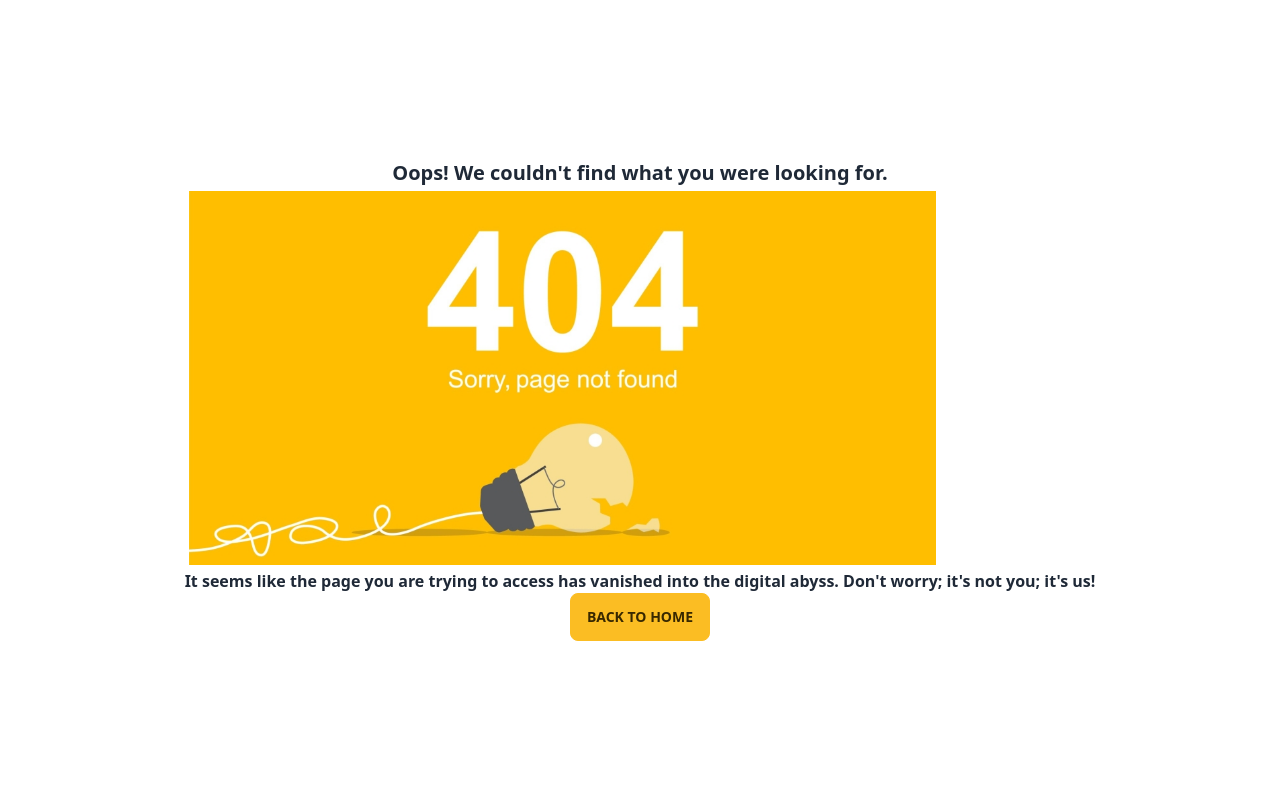
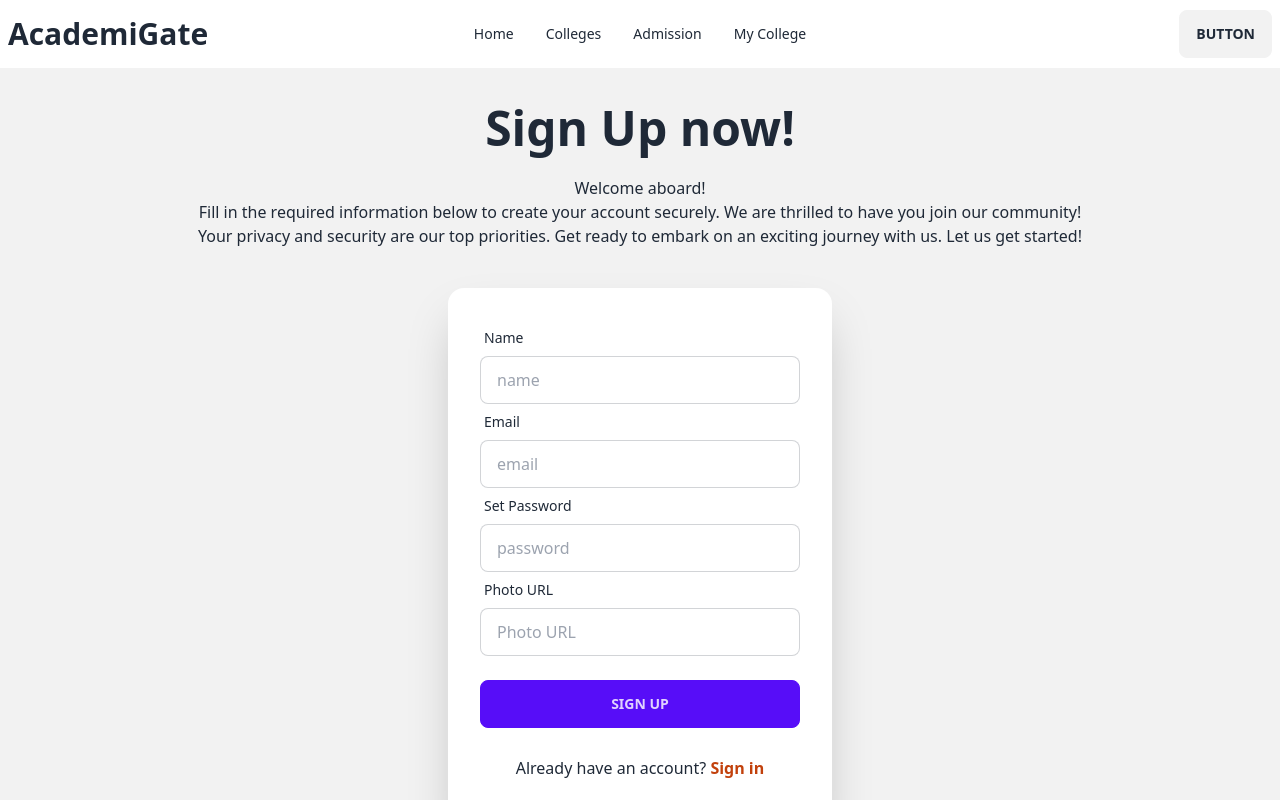
Before and after one commit to Raqibur-Rahman/AcademiGate-Client-Side, a React (Vite) app: page /signup in a window 1280 px wide. Shown: the top 800 px of the page. Built offline with nearby package versions, Linux system fonts and the light colour scheme; no server answers.

Commit message:
sign in and sign up system created with firebase config and so on

```diff
--- a/package.json
+++ b/package.json
@@ -12,6 +12,7 @@
   "dependencies": {
     "@fortawesome/free-solid-svg-icons": "^6.4.0",
     "@fortawesome/react-fontawesome": "^0.2.0",
+    "firebase": "^10.1.0",
     "localforage": "^1.10.0",
     "match-sorter": "^6.3.1",
     "react": "^18.2.0",
--- a/src/firebase/firebase.config.js
+++ b/src/firebase/firebase.config.js
@@ -1,7 +1,7 @@
+
 // Import the functions you need from the SDKs you need
 import { initializeApp } from "firebase/app";
-// TODO: Add SDKs for Firebase products that you want to use
-// https://firebase.google.com/docs/web/setup#available-libraries
+
 
 // Your web app's Firebase configuration
 const firebaseConfig = {
--- a/src/main.jsx
+++ b/src/main.jsx
@@ -6,9 +6,12 @@ import {
   RouterProvider,
 } from "react-router-dom";
 import { router } from './Routes/Routes';
+import AuthProvider from './providers/AuthProvider';
 
 ReactDOM.createRoot(document.getElementById('root')).render(
   <React.StrictMode>
-     <RouterProvider router={router} />
+    <AuthProvider>
+      <RouterProvider router={router} />
+    </AuthProvider>
   </React.StrictMode>,
 )
--- a/src/pages/Login/Login.jsx
+++ b/src/pages/Login/Login.jsx
@@ -1,8 +1,35 @@
-import { faEye, faEyeSlash } from "@fortawesome/free-solid-svg-icons";
-import { FontAwesomeIcon } from "@fortawesome/react-fontawesome";
-import { Link } from "react-router-dom";
+import { useContext, useState } from "react";
+import { Link, useLocation, useNavigate } from "react-router-dom";
+import { AuthContext } from "../../providers/AuthProvider";
+import { GoogleAuthProvider, getAuth, signInWithPopup } from "firebase/auth";
+import app from "../../firebase/firebase.config";
 
 const Login = () => {
+
+    // const [user, setUser] = useState(null);
+    // const {user} = useContext(AuthContext);
+
+    const auth = getAuth(app);
+    const provider = new GoogleAuthProvider();
+
+    const handleGoogleSignIn = () => {
+        signInWithPopup(auth, provider)
+            .then(result => {
+                const user = result.user;
+                console.log(user);
+                navigate(from, { replace: true });
+            })
+            .catch(error => {
+                console.log('error :', error.message)
+            })
+    }
+
+    const { signIn } = useContext(AuthContext);
+    const [error, setError] = useState("");
+
+    const navigate = useNavigate();
+    const location = useLocation();
+    const from = location.state?.from?.pathname || "/";
 
     const handleLogin = (event) => {
         event.preventDefault();
@@ -10,22 +37,22 @@ const Login = () => {
         const email = form.email.value;
         const password = form.password.value;
 
-        // signIn(email, password)
-        //     .then((result) => {
-        //         const LoggedInUser = result.user;
-        //         console.log(LoggedInUser);
-        //         navigate(from, { replace: true });
-        //     })
-        //     .catch((error) => {
-        //         console.log(error);
-        //         setError(error.message);
-        //     });
+        signIn(email, password)
+            .then((result) => {
+                const LoggedInUser = result.user;
+                console.log(LoggedInUser);
+                // setUser(LoggedInUser);
+                navigate(from, { replace: true });
+            })
+            .catch((error) => {
+                console.log(error);
+                setError(error.message);
+            });
     };
 
 
-    const showPassword = false;
+
     return (
-        <div>
         <div>
             <div className="hero min-h-screen bg-base-200">
                 <div className="hero-content flex-col ">
@@ -41,7 +68,7 @@ const Login = () => {
                     </div>
                     <div className="card flex-shrink-0 w-full max-w-sm shadow-2xl bg-base-100">
                         <div className="card-body">
-                                <form>
+                            <form onSubmit={handleLogin}>
                                 <div className="form-control">
                                     <label className="label">
                                         <span className="label-text">Email</span>
@@ -57,31 +84,20 @@ const Login = () => {
                                     <label className="label">
                                         <span className="label-text">Password</span>
                                     </label>
-                                        <div className="relative">
                                     <input
-                                                type={showPassword ? "text" : "password"}
+                                        type="password"
                                         name="password"
                                         placeholder="password"
-                                                className="input input-bordered pr-12"
+                                        className="input input-bordered"
                                     />
-                                            <button
-                                                type="button"
-                                                // onClick={handleTogglePassword}
-                                                className="absolute inset-y-0 right-0 flex items-center pr-3"
+                                    <label className="label">
+                                        <a
+                                            href="#"
+                                            className="label-text-alt link link-hover"
                                         >
-                                                {showPassword ? (
-                                                    <FontAwesomeIcon
-                                                        icon={faEyeSlash}
-                                                        className="text-gray-500"
-                                                    />
-                                                ) : (
-                                                    <FontAwesomeIcon
-                                                        icon={faEye}
-                                                        className="text-gray-500"
-                                                    />
-                                                )}
-                                            </button>
-                                        </div>
+                                            Forgot password?
+                                        </a>
+                                    </label>
                                 </div>
                                 <div className="form-control mt-6">
                                     <input
@@ -91,32 +107,25 @@ const Login = () => {
                                     />
                                 </div>
                             </form>
-                                <button
-                                    // onClick={handleGoogleSignIn}
-                                    className="btn btn-block"
-                                >
-                                    Sign in with Google
-                                </button>
+                            <button onClick={handleGoogleSignIn} className="btn btn-block">Sign in with Google</button>
                             <p className="my-5 text-center">
-                                    New to IntellectoToys?
+                                New to AcademiGate?
                                 <Link className="text-orange-700 font-bold" to="/signup">
                                     {" "}
                                     Sign Up
                                 </Link>
                             </p>
-                                {/* {error && (
+                            {error && (
                                 <p className="text-red-950 bg-orange-300 font-bold text-xl p-1 rounded">
                                     Error Message:{" "}
                                     <span className="text-red-700 font-bold">{error}</span>
                                 </p>
-                                )} */}
+                            )}
                         </div>
                     </div>
                 </div>
             </div>
         </div>
-
-        </div>
     );
 };
 
--- /dev/null
+++ b/src/pages/SignUp/SignUp.jsx
@@ -0,0 +1,113 @@
+
+import { useContext, useState } from "react";
+import { Link, useLocation, useNavigate } from "react-router-dom";
+import { AuthContext } from "../../providers/AuthProvider";
+
+const SignUp = () => {
+
+    const navigate = useNavigate();
+    const location = useLocation();
+    const from = location.state?.from?.pathname || "/";
+
+    const [error, setError] = useState('');
+    const [success, setSuccess] = useState('');
+
+    const { createUser } = useContext(AuthContext);
+
+    const handleSignUp = (event) => {
+        event.preventDefault();
+        const form = event.target;
+        const name = form.name.value;
+        const email = form.email.value;
+        const password = form.password.value;
+        const image = form.image.PhotoURL;
+        console.log(name, email, password,image);
+
+        createUser(email, password,image)
+            .then(result => {
+                const user = result.user;
+                console.log(user);
+                setSuccess("User has been created ")
+                navigate(from, { replace: true });
+                navigate('/login');
+            })
+            .catch(error => {
+                console.log(error);
+                setError(error.message);
+
+            })
+    }
+
+    return (
+        <div>
+            <div>
+                <div className="hero min-h-screen bg-base-200">
+                    <div className="hero-content flex-col ">
+                        <div className="text-center ">
+                            <h1 className="text-5xl font-bold">Sign Up now!</h1>
+                            <p className="py-6">Welcome aboard!<br /> Fill in the required information below to create your account securely. We are thrilled to have you join our community! <br /> Your privacy and security are our top priorities. Get ready to embark on an exciting journey with us. Let us get started!</p>
+                        </div>
+                        <div className="card flex-shrink-0 w-full max-w-sm shadow-2xl bg-base-100">
+                            <div className="card-body">
+                                <form onSubmit={handleSignUp}>
+
+
+                                    <div className="form-control">
+                                        <label className="label">
+                                            <span className="label-text">Name</span>
+                                        </label>
+                                        <input type="text" name="name" placeholder="name" className="input input-bordered" />
+                                    </div>
+
+                                    <div className="form-control">
+                                        <label className="label">
+                                            <span className="label-text">Email</span>
+                                        </label>
+                                        <input type="text" name="email" placeholder="email" className="input input-bordered" />
+                                    </div>
+
+                                    <div className="form-control">
+                                        <label className="label">
+                                            <span className="label-text">Set Password</span>
+                                        </label>
+                                        <input type="text" name="password" placeholder="password" className="input input-bordered" />
+
+                                    </div>
+
+                                    <div className="form-control">
+                                        <label className="label">
+                                            <span className="label-text">Photo URL</span>
+                                        </label>
+                                        <input type="text" name="image" placeholder="Photo URL" className="input input-bordered" />
+                                    </div>
+
+                                    <div className="form-control mt-6">
+                                        <input className="btn btn-primary" type="submit" value="Sign Up" />
+                                    </div>
+                                </form>
+                                <p className="my-5 text-center">Already have an account?
+                                    <Link className="text-orange-700 font-bold" to='/login'> Sign in</Link>
+                                </p>
+                                {error && (
+                                    <p className="text-red-950 bg-orange-300 font-bold text-xl p-1 rounded">
+                                        Error Message:{" "}
+                                        <span className="text-red-700 font-bold">{error}</span>
+                                    </p>
+                                )}
+                                {success && (
+                                    <p className="text-green-950 bg-green-300 font-bold text-xl p-1 rounded">
+                                        {success}
+                                    </p>
+                                )}
+                            </div>
+                        </div>
+                    </div>
+                </div>
+
+            </div>
+
+        </div>
+    );
+};
+
+export default SignUp;
--- /dev/null
+++ b/src/providers/AuthProvider.jsx
@@ -0,0 +1,50 @@
+import { createContext, useEffect, useState } from "react";
+import { createUserWithEmailAndPassword, getAuth, onAuthStateChanged, signInWithEmailAndPassword } from "firebase/auth";
+import app from "../firebase/firebase.config";
+
+export const AuthContext = createContext();
+const auth = getAuth(app);
+const AuthProvider = ({ children }) => {
+
+    const [user, setUser] = useState(null);
+    const [loading, setLoading] = useState(true);
+
+
+    const createUser = (email, password) => {
+        setLoading(true);
+        return createUserWithEmailAndPassword(auth, email, password);
+    }
+
+    const signIn = (email, password) => {
+        setLoading(true);
+        return signInWithEmailAndPassword(auth, email, password)
+    }
+    useEffect(() => {
+        const unsubscribe = onAuthStateChanged(auth, currentUser => {
+            setUser(currentUser);
+            console.log('Current user ', currentUser);
+            setLoading(false);
+        });
+
+        return () => {
+            return unsubscribe();
+        }
+
+    }, [])
+
+    const authInfo = {
+        user,
+        loading,
+        createUser,
+        signIn
+    }
+
+    return (
+        <AuthContext.Provider value={authInfo}>
+            {children}
+
+        </AuthContext.Provider>
+    );
+};
+
+export default AuthProvider;
```
Also changed, not shown: src/Routes/Routes.jsx (+7 -0 lines), 1 other file (tests, documents, lock files or other folders). Lines whose indentation alone changed are shown as unchanged.
